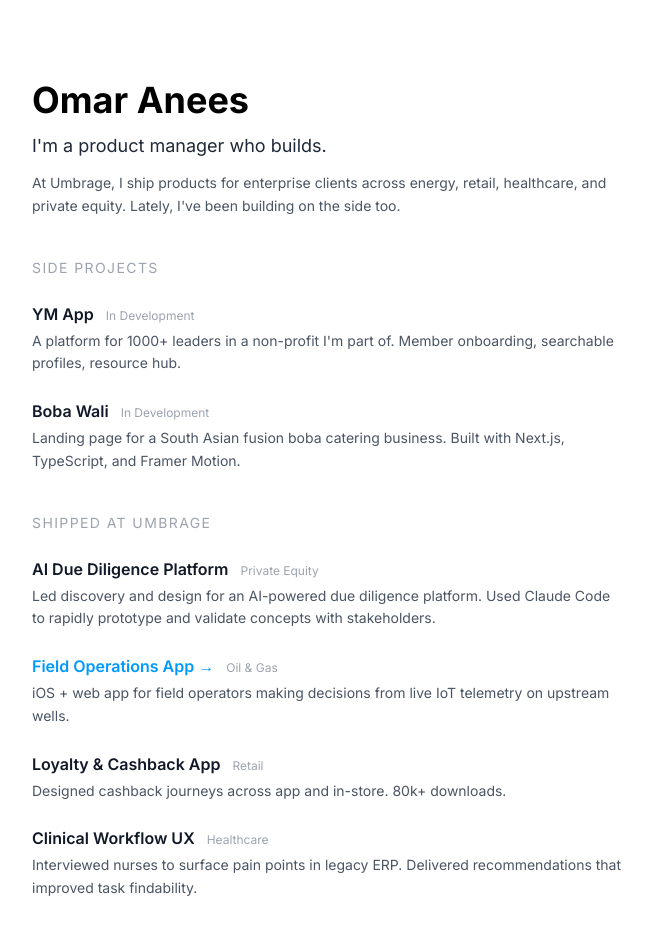
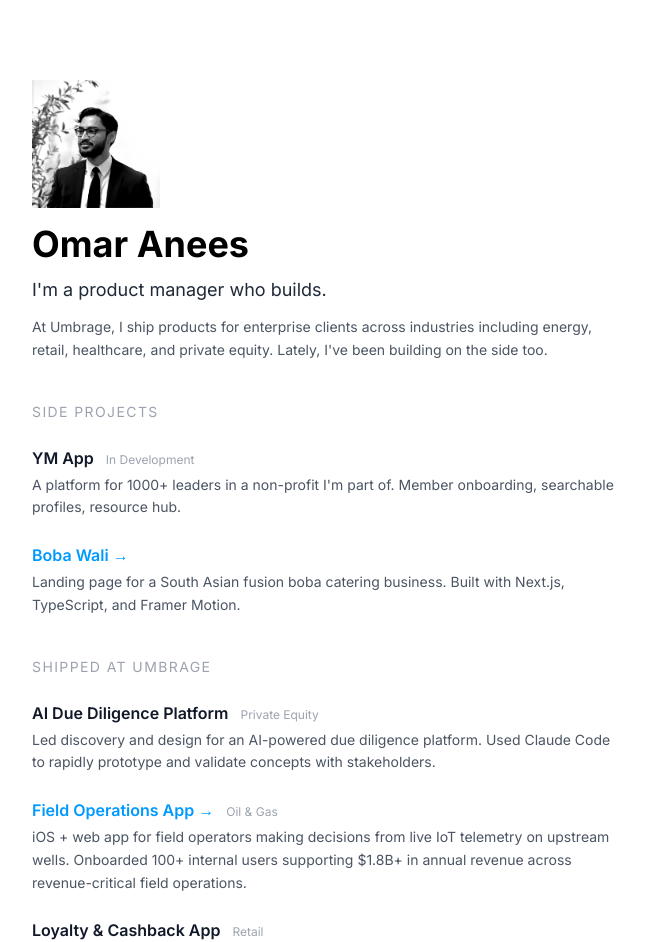
Before and after one commit to omartugrul/personal-website2, a React (Vite) app: page / in a window 1280 px wide. Shown: the top 942 px of the page, without its empty margins (312-962 px from the left). Built offline with nearby package versions, Linux system fonts and the light colour scheme.

Commit message:
Update content: headshot, Boba Wali live link, beefed-up Umbrage descriptions, spacing fix

```diff
--- a/src/components/Footer.jsx
+++ b/src/components/Footer.jsx
@@ -2,7 +2,7 @@ import React from 'react';
 
 export default function Footer() {
   return (
-    <footer className="py-10 px-6">
+    <footer className="pb-10 px-6">
       <h2 className="text-sm uppercase tracking-widest text-gray-400 mb-6">
         Let's Talk
       </h2>
--- a/src/components/Hero.jsx
+++ b/src/components/Hero.jsx
@@ -3,6 +3,11 @@ import React from 'react';
 export default function Hero() {
   return (
     <section className="pt-20 pb-10 px-6">
+      <img
+        src="/omarfavicon.png"
+        alt="Omar Anees"
+        className="w-32 object-contain mb-4"
+      />
       <h1 className="text-4xl font-bold">
         Omar Anees
       </h1>
@@ -10,7 +15,7 @@ export default function Hero() {
         I'm a product manager who builds.
       </p>
       <p className="mt-3 text-gray-600">
-        At Umbrage, I ship products for enterprise clients across energy, retail, healthcare, and private equity. Lately, I've been building on the side too.
+        At Umbrage, I ship products for enterprise clients across industries including energy, retail, healthcare, and private equity. Lately, I've been building on the side too.
       </p>
     </section>
   );
--- a/src/components/SelectedWork.jsx
+++ b/src/components/SelectedWork.jsx
@@ -9,18 +9,18 @@ const projects = [
   {
     title: 'Field Operations App',
     industry: 'Oil & Gas',
-    desc: 'iOS + web app for field operators making decisions from live IoT telemetry on upstream wells.',
+    desc: 'iOS + web app for field operators making decisions from live IoT telemetry on upstream wells. Onboarded 100+ internal users supporting $1.8B+ in annual revenue across revenue-critical field operations.',
     link: 'https://www.umbrage.com/vital',
   },
   {
     title: 'Loyalty & Cashback App',
     industry: 'Retail',
-    desc: 'Designed cashback journeys across app and in-store. 80k+ downloads.',
+    desc: 'Scoped loyalty strategy end-to-end for a global convenience store chain. 80k+ downloads, consistently top 5 in Food & Drink in its country. Projected to deliver 57% IRR with a 2.3-year break-even.',
   },
   {
     title: 'Clinical Workflow UX',
     industry: 'Healthcare',
-    desc: 'Interviewed nurses to surface pain points in legacy ERP. Delivered recommendations that improved task findability.',
+    desc: 'Mapped the end-to-end funnel to diagnose drivers of a 10% YoY revenue decline. Redesigned the core scheduling journey through heuristic reviews and usability testing.',
   },
 ];
 
--- a/src/components/SideProjects.jsx
+++ b/src/components/SideProjects.jsx
@@ -9,9 +9,9 @@ const sideProjects = [
   },
   {
     title: 'Boba Wali',
-    status: 'In Development',
+    status: null,
     desc: 'Landing page for a South Asian fusion boba catering business. Built with Next.js, TypeScript, and Framer Motion.',
-    link: null,
+    link: 'https://bobawali.com',
   },
 ];
 
```
